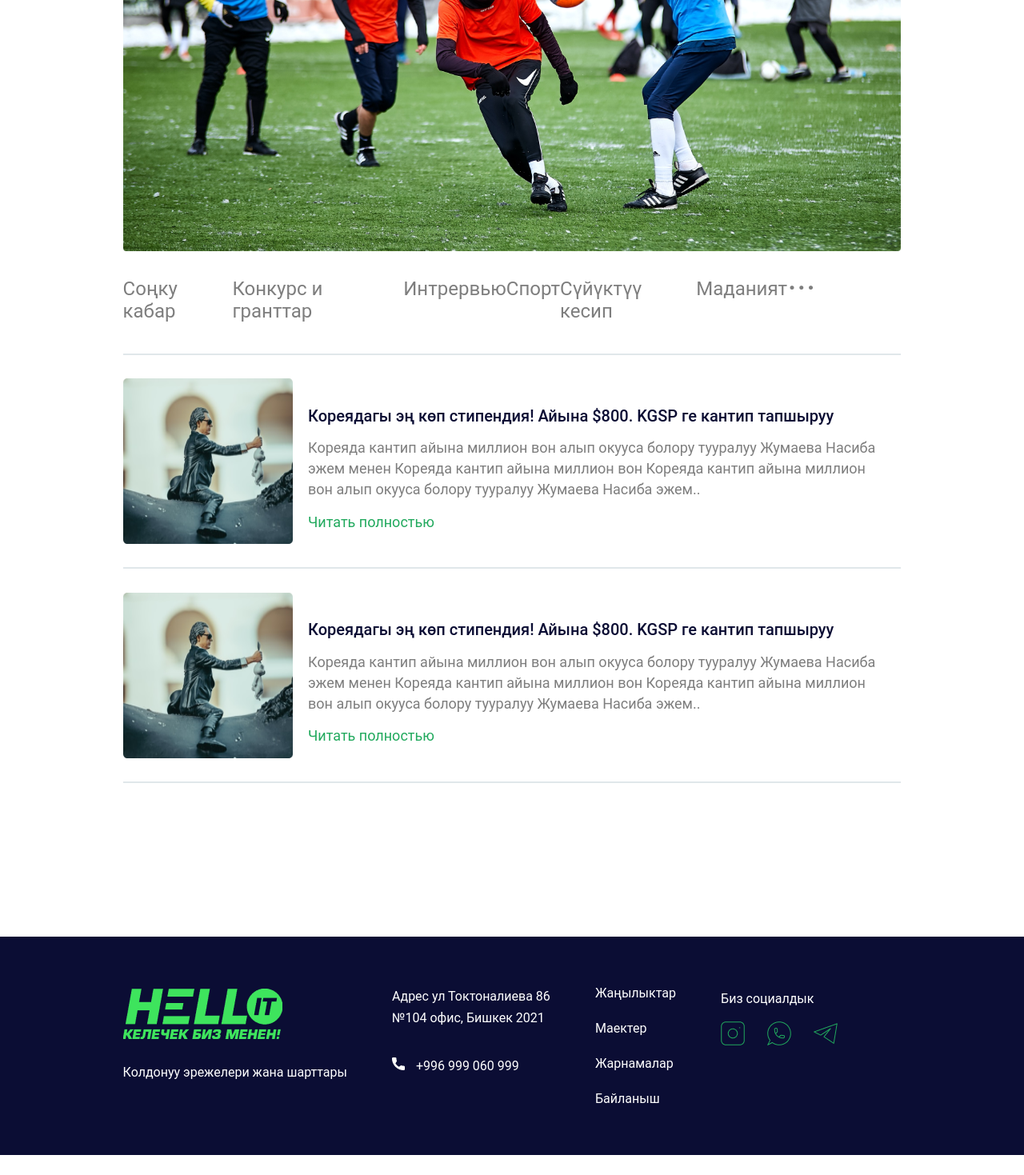
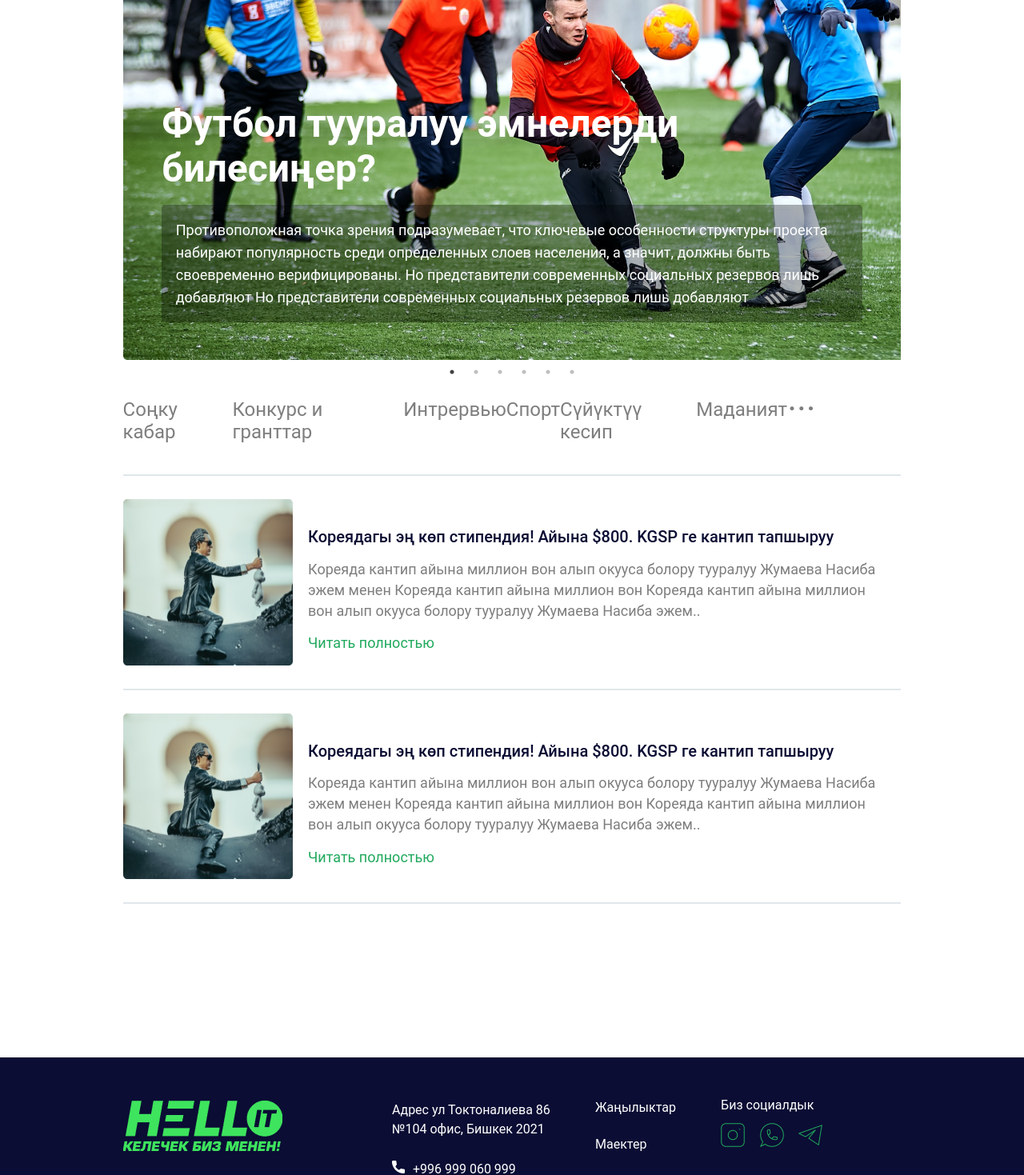
Before and after one commit to Amanbek22/hello-frontend, a React (Create React App) app: page /news in a window 1280 px wide. Shown: the part 420-1889 px from the top of the page at 80% size. Before the commit the page ends 1864 px from the top, so only its background shows below. Built offline with nearby package versions, Linux system fonts and the light colour scheme; no server answers; the database is empty.

Commit message:
footer and slider news

```diff
--- a/package.json
+++ b/package.json
@@ -25,8 +25,10 @@
     "react-redux": "^7.2.4",
     "react-router-dom": "^5.2.0",
     "react-scripts": "4.0.3",
+    "react-slick": "^0.28.1",
     "redux": "^4.1.0",
     "redux-thunk": "^2.3.0",
+    "slick-carousel": "^1.8.1",
     "styled-components": "^5.3.0",
     "typescript": "^4.2.4",
     "web-vitals": "^1.0.1"
@@ -56,6 +58,7 @@
     ]
   },
   "devDependencies": {
+    "@types/react-slick": "^0.23.4",
     "@typescript-eslint/eslint-plugin": "^4.9.0",
     "@typescript-eslint/parser": "^4.9.0",
     "dotenv": "^8.2.0",
--- a/src/view/components/footer/Footer.module.css
+++ b/src/view/components/footer/Footer.module.css
@@ -4,50 +4,58 @@
 }
 footer{
     display: flex;
-    align-items: center;
     justify-content: space-between;
     margin: 10% 0;
     padding: 2% 15% 2% 12%;
 }
-.logo > div{
+.logo > img {
     margin: 10% 0;
 }
+.contacts > div{
+    margin: 15% 0;
+}
 .address > div{
-    margin: 4% 0;
+    margin: 3% 0;
 }
-.contacts{
-    margin: 0 0 4% 0;
+.phone > span {
+    margin: 0 5%;
 }
-.contacts > div{
-    margin: 20% 0;
-}
-.phone > span{
-    margin: 0 7%
-}
-.list{
+.list > li {
     list-style: none;
-}
-.list > li{
-    margin: 25% 0;
-}
-.list > li:first-child{
-    margin: 25% 0 0 0;
+    margin: 27% 0;
 }
 .box_social{
-    margin: 0 0 7% 0;
+    margin: 1.2% 0 0 0;
+    width: 20%;
 }
 .box_social > div{
-    margin: 10% 0;
+    margin: 7% 0;
 }
-.box_social{
-    width: 20%;
+.whatsapp{
+    margin: 0 10%;
 }
-.box_img > img{
-    margin: 0 15%;
+
+@media (max-width: 767px){
+    footer{
+        flex-direction: column;
+        padding: 5% 10%;
+    }
+    .logo > div{
+        display: none;
+    }
+    .logo > img {
+        margin: 5% 0;
+    }
+    .list > li{
+        margin: 12% 0;
+    }
+    .list > li:first-child{
+        margin: 5% 0;
+    }
+    .contacts > div{
+        margin: 10% 0;
+    }
+    .box_social{
+        width: 100%;
+    }
 }
-.box_img > img:first-child{
-    margin: 0;
-}
-.box_img > img:last-child{
-    margin: 0;
-}
--- a/src/view/components/footer/Footer.tsx
+++ b/src/view/components/footer/Footer.tsx
@@ -30,7 +30,7 @@ const Footer = () => {
           <div>Биз социалдык</div>
           <div className={Css.box_img}>
             <img src="/img/instagram.png" />
-            <img src="/img/whatsapp.png" />
+            <img src="/img/whatsapp.png" className={Css.whatsapp} />
             <img src="/img/telegram.png" />
           </div>
         </div>
--- a/src/view/pages/news/News.tsx
+++ b/src/view/pages/news/News.tsx
@@ -1,11 +1,64 @@
 import Css from "./news.module.css";
 import LastNews from "./components/LastNews/LastNews";
+import Slider from "react-slick";
+import "slick-carousel/slick/slick.css";
+import "slick-carousel/slick/slick-theme.css";
 
 const News = () => {
+  const settings = {
+    dots: true,
+    infinite: true,
+    speed: 500,
+    slidesToShow: 1,
+    slidesToScroll: 1,
+  };
   return (
     <div className={`${Css.container}`}>
       <h1>Жаңылыктар</h1>
-      <img src="/img/background_slider.svg" alt="background_slider" />
+      <div className={Css.container_slider}>
+        <Slider {...settings} className={Css.slider}>
+          <div>
+            <div className={Css.box_info}>
+              <div className={Css.title}>
+                Футбол тууралуу эмнелерди билесиңер?
+              </div>
+              <div className={Css.text}>
+                Противоположная точка зрения подразумевает, что ключевые
+                особенности структуры проекта набирают популярность среди
+                определенных слоев населения, а значит, должны быть своевременно
+                верифицированы. Но представители современных социальных резервов
+                лишь добавляют Но представители современных социальных резервов
+                лишь добавляют
+              </div>
+            </div>
+          </div>
+          <div>
+            <div className={Css.box_info}>
+              <div className={Css.title}>Как дела ?</div>
+              <div className={Css.text}>
+                Противоположная точка зрения подразумевает, что ключевые
+                особенности структуры проекта набирают популярность среди
+                определенных слоев населения, а значит, должны быть своевременно
+                верифицированы. Но представители современных социальных резервов
+                лишь добавляют Но представители современных социальных резервов
+                лишь добавляют
+              </div>
+            </div>
+          </div>
+          <div>
+            <h3>3</h3>
+          </div>
+          <div>
+            <h3>4</h3>
+          </div>
+          <div>
+            <h3>5</h3>
+          </div>
+          <div>
+            <h3>6</h3>
+          </div>
+        </Slider>
+      </div>
       <ul className={Css.list}>
         <li>Соңку кабар</li>
         <li>Конкурс и гранттар</li>
--- a/src/view/pages/news/news.module.css
+++ b/src/view/pages/news/news.module.css
@@ -1,9 +1,33 @@
 .container{
     padding: 5% 12% 5% 12%;
 }
-.container > img{
-    margin: 3% 0;
+.container_slider{
+    margin: 5% 0;
+}
+.slider{
+    background-image: url("../../../assets/img/background_slider.svg");
     width: 100%;
+    height: 615px;
+}
+.box_info{
+    color: #FFFFFF;
+    margin: 30% 5%;
+}
+.title{
+    margin: 2% 0;
+    font-style: normal;
+    font-weight: bold;
+    font-size: 48px;
+    line-height: 56px;
+}
+.text{
+    background: rgba(0, 0, 0, 0.3);
+    border-radius: 5px;
+    padding: 2%;
+    font-style: normal;
+    font-weight: normal;
+    font-size: 18px;
+    line-height: 28px;
 }
 .list{
     margin: 0 11% 0 0;
```
Also changed, not shown: src/assets/img/background_slider.svg (renamed from public/img/background_slider.svg), 1 other file (tests, documents, lock files or other folders).
